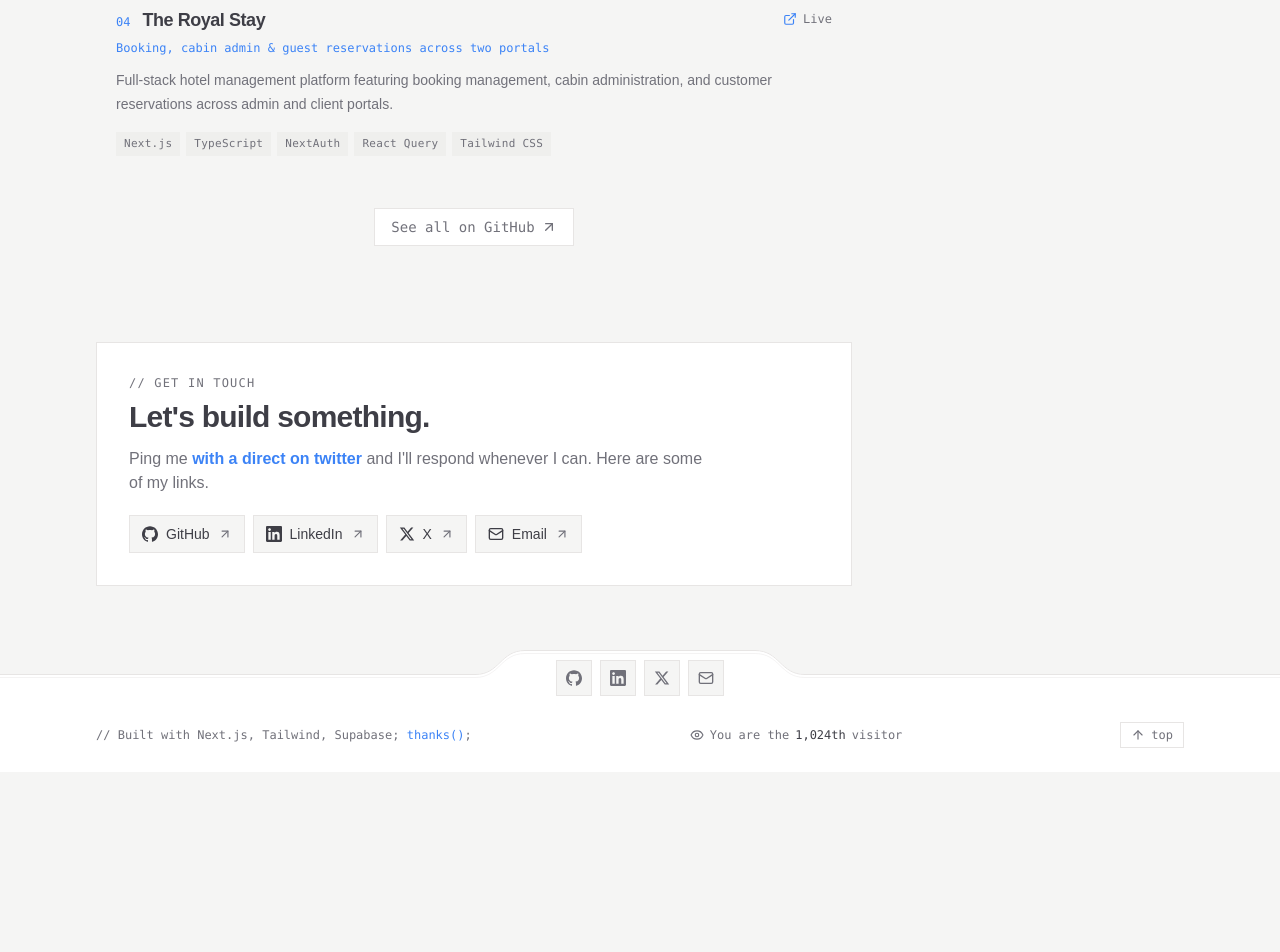
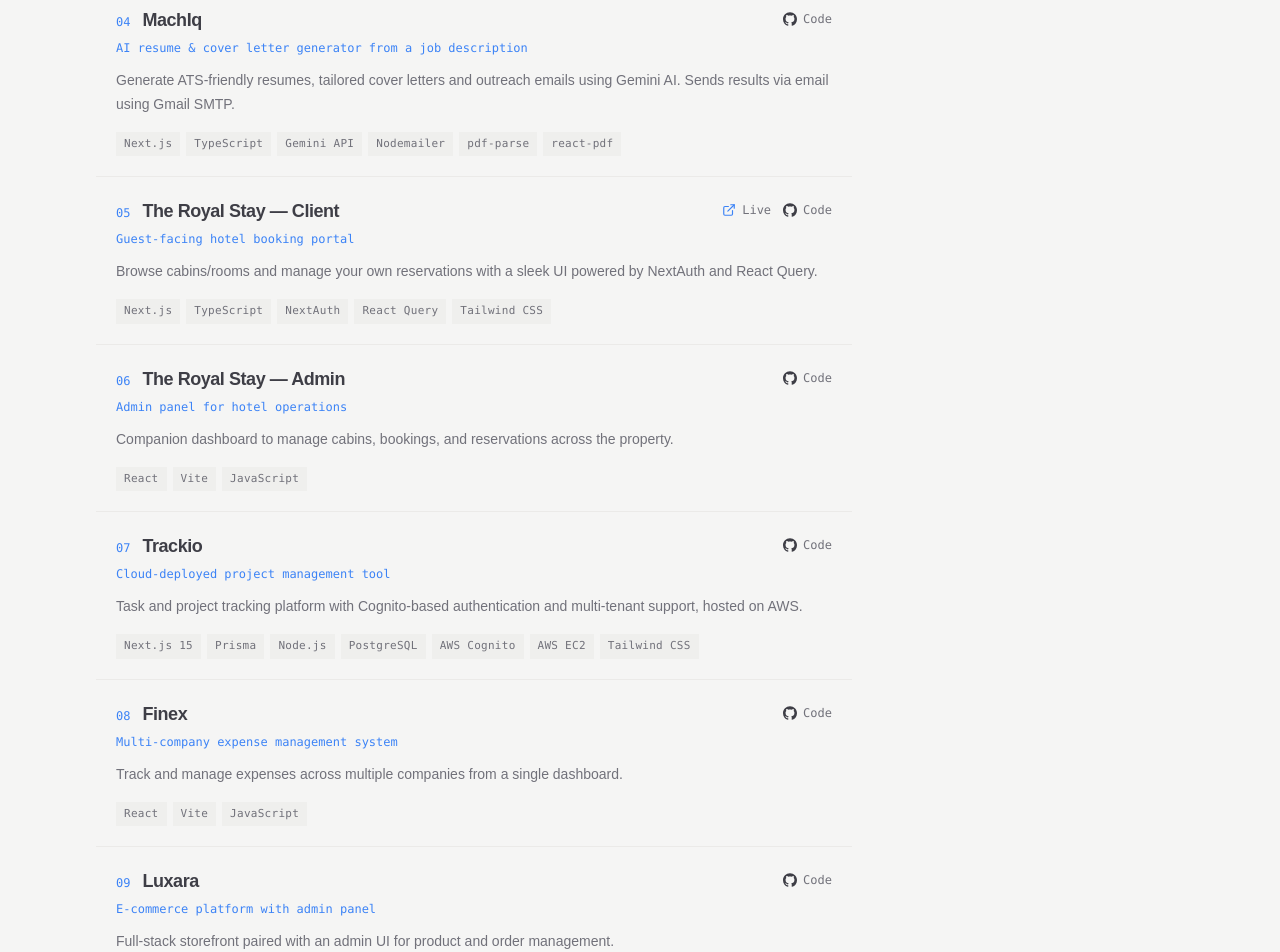
Before and after one commit to Itzsoham/portfolio, a Next.js app: page /projects in a window 1280 px wide. Shown: the part 1020-1972 px from the top of the page. Before the commit the page ends 1792 px from the top, so only its background shows below. Built offline with nearby package versions, Linux system fonts and the light colour scheme; no server answers; a web font is replaced by a local one.

Commit message:
feat: initialize project constants with site identity, social links, experience, and project data

```diff
--- a/constants/index.ts
+++ b/constants/index.ts
@@ -236,6 +236,7 @@
       "Better Auth",
       "Razorpay",
     ],
+    codeHref: "https://github.com/Itzsoham/operato",
     category: "AI",
   },
   {
@@ -244,12 +245,12 @@
     description:
       "Full-stack scheduling and billing platform built with tRPC and Prisma — timezone-aware lesson scheduling, attendance and payment tracking, and a live earnings dashboard. In active use by a piano teacher for 4+ months.",
     tags: ["Next.js", "TypeScript", "tRPC", "Prisma", "PostgreSQL"],
+    codeHref: "https://github.com/Itzsoham/my-piano-diary",
     category: "Web",
   },
   {
     title: "Skillza",
-    tagline:
-      "Course creation & purchasing platform for instructors and students",
+    tagline: "Course creation & purchasing platform for instructors and students",
     description:
       "Learning management platform with instructor course creation, student purchasing, AWS-powered media storage, and course dashboards.",
     tags: [
@@ -262,15 +263,104 @@
       "DynamoDB",
       "Clerk",
     ],
+    codeHref: "https://github.com/Itzsoham/skillza",
     category: "Web",
   },
   {
-    title: "The Royal Stay",
-    tagline: "Booking, cabin admin & guest reservations across two portals",
+    title: "MachIq",
+    tagline: "AI resume & cover letter generator from a job description",
     description:
-      "Full-stack hotel management platform featuring booking management, cabin administration, and customer reservations across admin and client portals.",
+      "Generate ATS‑friendly resumes, tailored cover letters and outreach emails using Gemini AI. Sends results via email using Gmail SMTP.",
+    tags: [
+      "Next.js",
+      "TypeScript",
+      "Gemini API",
+      "Nodemailer",
+      "pdf-parse",
+      "react-pdf",
+    ],
+    codeHref: "https://github.com/Itzsoham/matchiq",
+    category: "AI",
+  },
+  {
+    title: "The Royal Stay — Client",
+    tagline: "Guest‑facing hotel booking portal",
+    description:
+      "Browse cabins/rooms and manage your own reservations with a sleek UI powered by NextAuth and React Query.",
     liveHref: "https://royalstay.vercel.app/",
     tags: ["Next.js", "TypeScript", "NextAuth", "React Query", "Tailwind CSS"],
+    codeHref: "https://github.com/Itzsoham/royal-stay-client",
+    category: "Web",
+  },
+  {
+    title: "The Royal Stay — Admin",
+    tagline: "Admin panel for hotel operations",
+    description:
+      "Companion dashboard to manage cabins, bookings, and reservations across the property.",
+    tags: ["React", "Vite", "JavaScript"],
+    codeHref: "https://github.com/Itzsoham/royal-stay",
+    category: "Web",
+  },
+  {
+    title: "Trackio",
+    tagline: "Cloud‑deployed project management tool",
+    description:
+      "Task and project tracking platform with Cognito‑based authentication and multi‑tenant support, hosted on AWS.",
+    tags: [
+      "Next.js 15",
+      "Prisma",
+      "Node.js",
+      "PostgreSQL",
+      "AWS Cognito",
+      "AWS EC2",
+      "Tailwind CSS",
+    ],
+    codeHref: "https://github.com/Itzsoham/trackio",
+    category: "Web",
+  },
+  {
+    title: "Finex",
+    tagline: "Multi‑company expense management system",
+    description:
+      "Track and manage expenses across multiple companies from a single dashboard.",
+    tags: ["React", "Vite", "JavaScript"],
+    codeHref: "https://github.com/Itzsoham/finex-main",
+    category: "Web",
+  },
+  {
+    title: "Luxara",
+    tagline: "E‑commerce platform with admin panel",
+    description:
+      "Full‑stack storefront paired with an admin UI for product and order management.",
+    tags: ["React", "Vite", "JavaScript"],
+    codeHref: "https://github.com/Itzsoham/luxara-old",
+    category: "Web",
+  },
+  {
+    title: "Spin & Win",
+    tagline: "Gamified discount widget",
+    description:
+      "Embeddable spin‑the‑wheel interaction that reveals discount codes.",
+    tags: ["JavaScript", "HTML/CSS"],
+    codeHref: "https://github.com/Itzsoham/spin-win",
+    category: "Web",
+  },
+  {
+    title: "Pizza Club",
+    tagline: "Food ordering practice app",
+    description:
+      "Pizza ordering flow with menu, cart, and checkout experience.",
+    tags: ["React", "Vite"],
+    codeHref: "https://github.com/Itzsoham/pizza-club",
+    category: "Web",
+  },
+  {
+    title: "SaaS Landing Page",
+    tagline: "Collection of SaaS landing page designs",
+    description:
+      "Polished SaaS‑style landing pages built with conversion‑focused UI.",
+    tags: ["Next.js", "TypeScript", "Tailwind CSS"],
+    codeHref: "https://github.com/Itzsoham/landing-page",
     category: "Web",
   },
 ];
```
